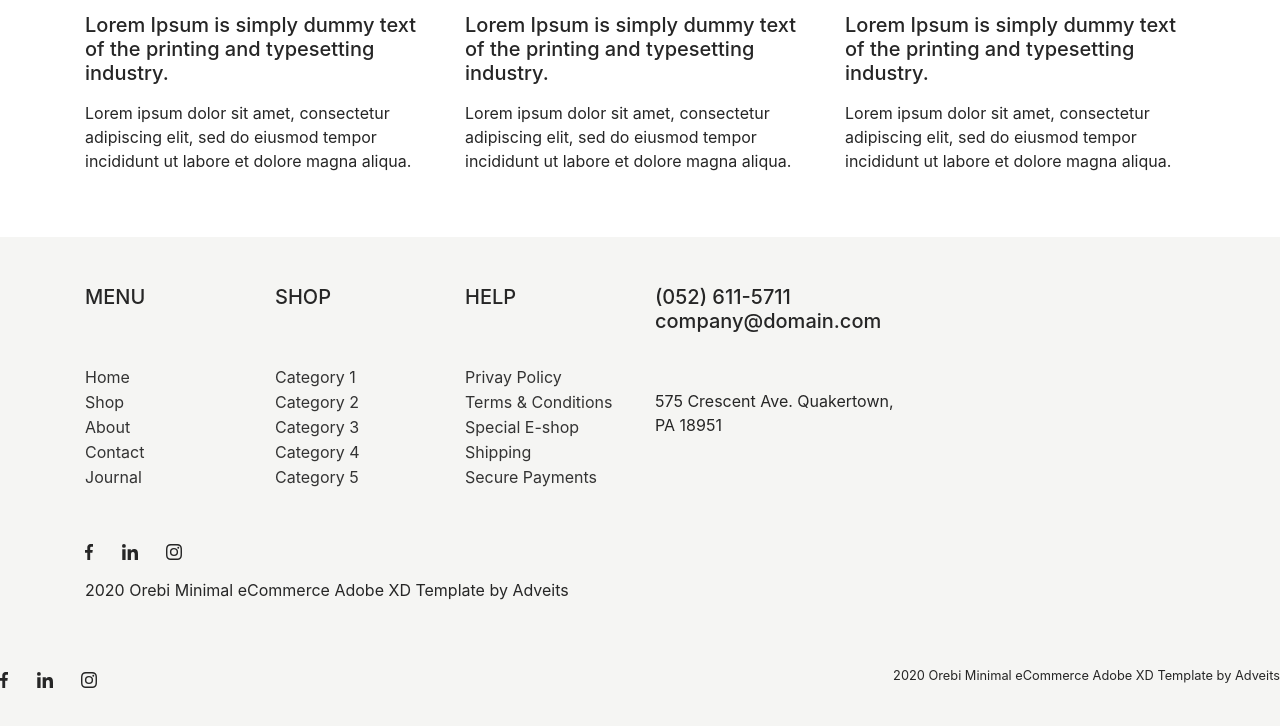
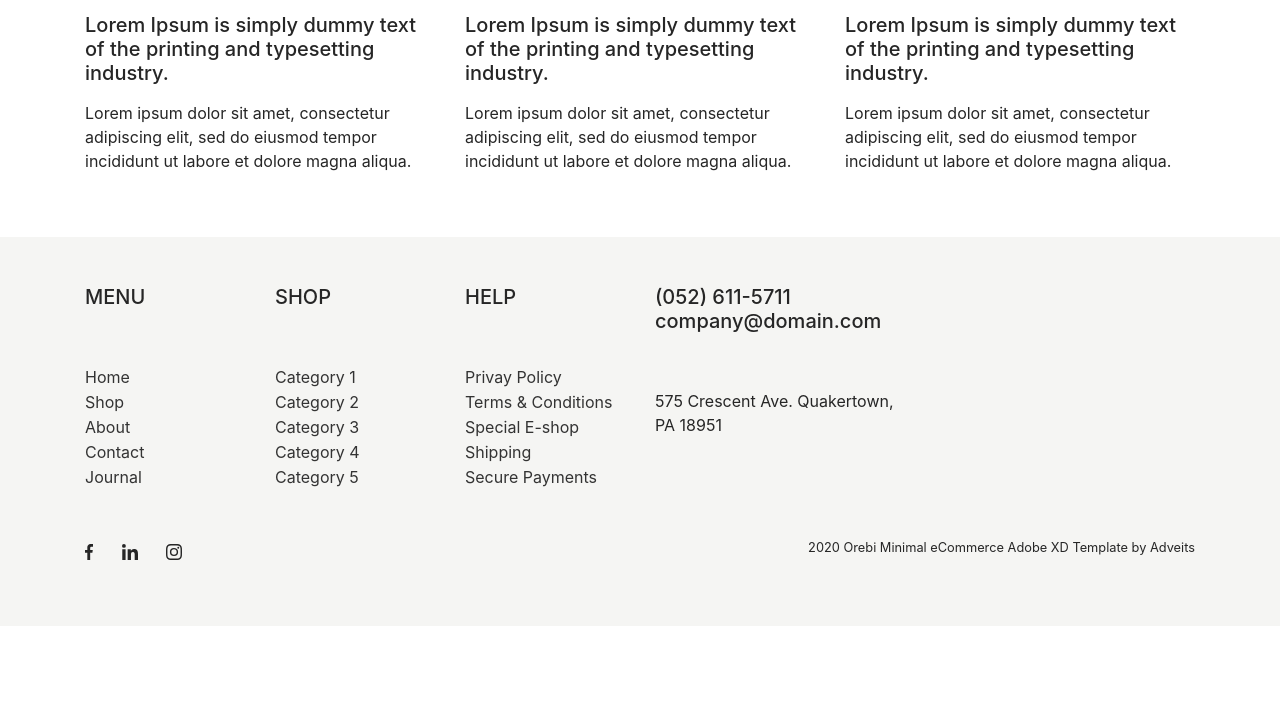
Before and after one commit to Hack-Code-Camp/orebi, a plain HTML site: page index.html in a window 1280 px wide. Shown: the part 2937-3663 px from the top of the page. After the commit the page ends 3563 px from the top, so only its background shows below. Drawn offline with nearby package versions, Linux system fonts and the light colour scheme; files whose address does not match are found by name.

Commit message:
footer-index

```diff
--- a/index.html
+++ b/index.html
@@ -370,21 +370,6 @@
 
             </div>
           </div>
-          <div>
-            <p class="pul-left pt-5">
-              <a href="#" class=""><img src="home/Facebook.svg" alt="Facebook"></a>
-              <a href="#" class="mx-4"><img src="home/Linkedin.svg" alt="Linkedin"></a>
-              <a href="#"><img src="home/instagram-brands.svg" alt="instagram-brands"></a>
-            </p>
-          </div>
-          <div>
-            <p class="pull-right">2020 Orebi Minimal eCommerce Adobe XD Template by Adveits</p>
-          </div>
-          <div class="col-md-3">
-
-          </div>
-        </div>
-
           <div class="parent-div py-5">
             <div>
               <p>
@@ -398,6 +383,9 @@
             </div>
           </div>
         </div>
+
+
+      </div>
     </footer>
     <!-- Optional JavaScript -->
     <!-- jQuery first, then Popper.js, then Bootstrap JS -->
```
Lines whose indentation alone changed are shown as unchanged.
